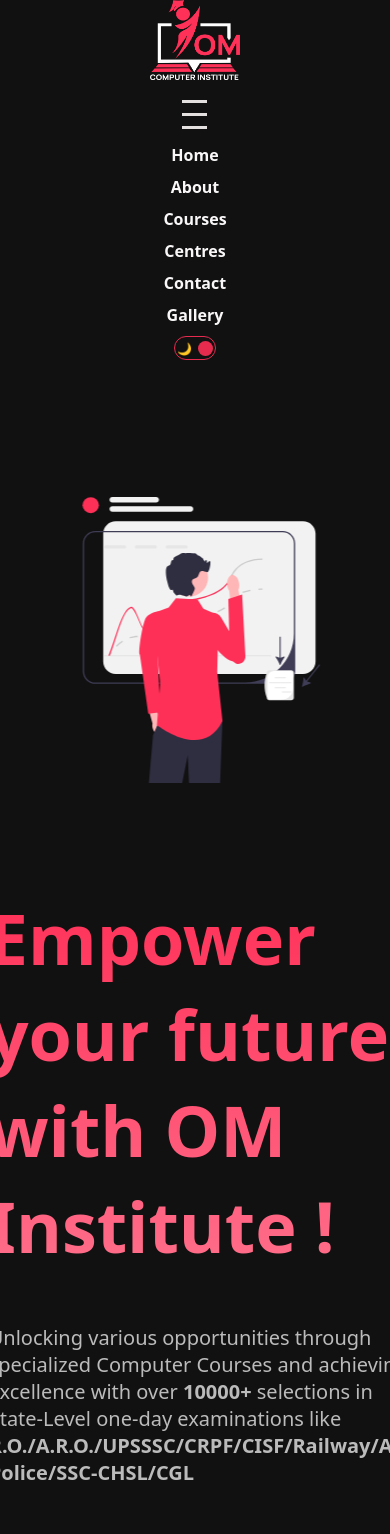
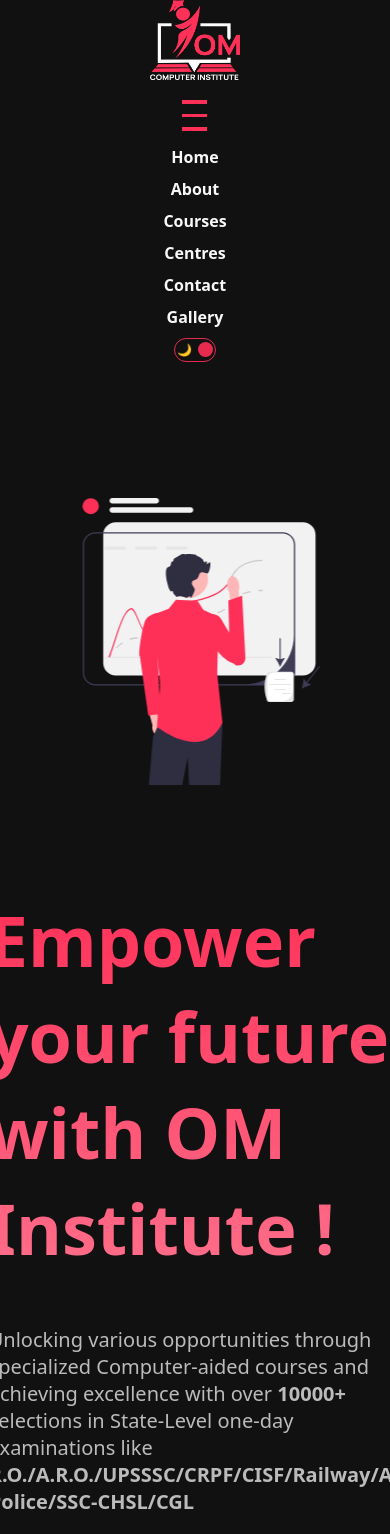
Before and after one commit to MAYANK-TRIPATH/Om-website, a Next.js app: page / in a window 390 px wide. Shown: the top 1534 px of the page. Built offline with nearby package versions, Linux system fonts and the light colour scheme.

Commit message:
small edits

```diff
--- a/src/app/page.jsx
+++ b/src/app/page.jsx
@@ -16,7 +16,7 @@
           Empower your future with OM Institute !
           </h1>
           <p className={styles.desc}>
-          Unlocking various opportunities through specialized Computer Courses and achieving excellence with over <b>10000+</b> selections in State-Level one-day examinations like <b>R.O./A.R.O./UPSSSC/CRPF/CISF/Railway/ASI Police/SSC-CHSL/CGL</b>
+          Unlocking various opportunities through specialized Computer-aided courses and achieving excellence with over <b>10000+</b> selections in State-Level one-day examinations like <b>R.O./A.R.O./UPSSSC/CRPF/CISF/Railway/ASI Police/SSC-CHSL/CGL</b>
           </p>
 
           <Button url="/contact" text="Enroll Now !!"/>
--- a/src/components/navbar/navbar.module.css
+++ b/src/components/navbar/navbar.module.css
@@ -1,5 +1,5 @@
 .container {
-    height: 100px;
+    height: 120px;
     display: flex;
     justify-content: space-between;
     align-items: center;
@@ -57,10 +57,10 @@
 
     .bar {
         width: 25px;
-        height: 3px;
-        background-color: #e4e0e0;
+        height: 3.5px;
+        background-color: #ff3058;
         margin: 5px 0;
-        transition: 0.5s;
+        transition: 0.3s;
     }
 
     .open {
@@ -68,17 +68,21 @@
     }
 
     .mobileMenu {
+        text-decoration: none;
         display: none;
         flex-direction: column;
         position: absolute;
         top: 80px;
         left: 0;
         width: 100%;
-        background-color: #fff; /* Set your background color */
+        /* background-color: #fff;  */
+        transition: transform 0.3s ease-in-out 0.3s;
         padding: 10px;
         box-shadow: 0px 4px 6px rgba(245, 241, 241, 0.1);
     }
-
+.mobileMenu .open{
+    transform: translateY(0);
+}
     .mobileMenu a {
         text-decoration: none;
         color: #000; /* Set your mobile menu link color */
```
